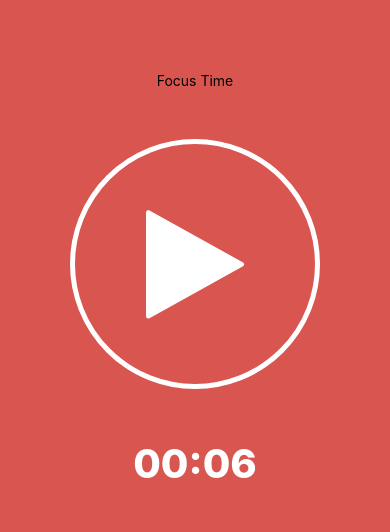
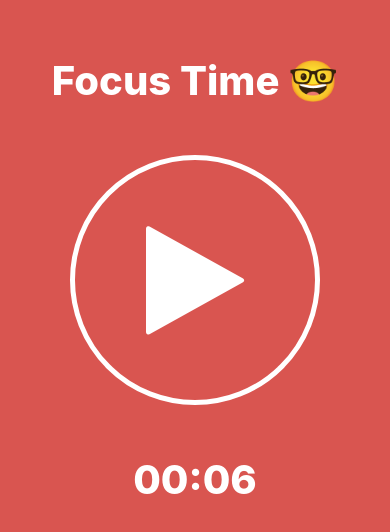
Before and after one commit to Solymaz/pomodoro, a React Native app: screen / in a window 390 px wide. Shown: the part 142-674 px from the top of the page. Built offline with nearby package versions, Linux system fonts and the light colour scheme.

Commit message:
TimerMode component

```diff
--- a/App.tsx
+++ b/App.tsx
@@ -1,17 +1,18 @@
 import { StatusBar } from "expo-status-bar";
 import { useEffect, useState } from "react";
-import { ImageBackground, StyleSheet, Text, View } from "react-native";
-import TimerDisplay from "./TimerDisplay";
+import { StyleSheet, Text, View } from "react-native";
+import CountdownDisplay from "./CountdownDisplay";
+import TimerMode, { TimerModes } from "./TimerMode";
 import TimerToggleButton from "./TimerToggleButton";
 
 const FOCUS_TIME_MINUTES = 0.1 * 60 * 1000;
-const BREAK_TIME_MINUTES = 0.1 * 60 * 1000;
+const BREAK_TIME_MINUTES = 0.05 * 60 * 1000;
 
 export default function App() {
   const [timerCount, setTimerCount] = useState(FOCUS_TIME_MINUTES);
   const [timerInterval, setTimerInterval] = useState<NodeJS.Timer | null>(null);
   const [isTimerRunning, setIsTimerRunning] = useState<boolean>(false);
-  const [timerMode, setTimerMode] = useState<"Focus" | "Break">("Focus");
+  const [timerMode, setTimerMode] = useState<TimerModes>("Focus");
 
   useEffect(() => {
     if (timerCount === 0) {
@@ -46,13 +47,13 @@ export default function App() {
       ]}
     >
       <StatusBar style="auto" />
-      <Text>{timerMode === "Focus" ? "Focus Time" : "Break Time"}</Text>
+      <TimerMode timerMode={timerMode} />
       <TimerToggleButton
         isTimerRunning={isTimerRunning}
         startTimer={startTimer}
         stopTimer={stopTimer}
       />
-      <TimerDisplay timerDate={timerDate} />
+      <CountdownDisplay timerDate={timerDate} />
     </View>
   );
 }
--- a/TimerDisplay.tsx
+++ b/CountdownDisplay.tsx
@@ -5,10 +5,10 @@ type Props = {
   timerDate: Date;
 };
 
-export default function TimerDisplay({ timerDate }: Props): JSX.Element {
+export default function CountdownDisplay({ timerDate }: Props): JSX.Element {
   return (
     <View>
-      <Text style={styles.styledText}>
+      <Text style={styles.text}>
         {timerDate.getMinutes().toString().padStart(2, "0")}:
         {timerDate.getSeconds().toString().padStart(2, "0")}
       </Text>
@@ -17,7 +17,7 @@ export default function TimerDisplay({ timerDate }: Props): JSX.Element {
 }
 
 const styles = StyleSheet.create({
-  styledText: {
+  text: {
     fontSize: 40,
     fontWeight: "800",
     color: "#fff",
--- /dev/null
+++ b/TimerMode.tsx
@@ -0,0 +1,29 @@
+import React from "react";
+import { StyleSheet, Text, View } from "react-native";
+
+export type TimerModes = "Focus" | "Break";
+type Props = {
+  timerMode: TimerModes;
+};
+
+export default function TimerMode({ timerMode }: Props): JSX.Element {
+  return (
+    <View style={styles.container}>
+      <Text style={styles.text}>
+        {timerMode === "Focus" ? "Focus Time 🤓" : "Break Time 😎"}
+      </Text>
+    </View>
+  );
+}
+
+const styles = StyleSheet.create({
+  container: {
+    alignItems: "center",
+    width: "100%",
+  },
+  text: {
+    fontSize: 40,
+    fontWeight: "800",
+    color: "#fff",
+  },
+});
```
